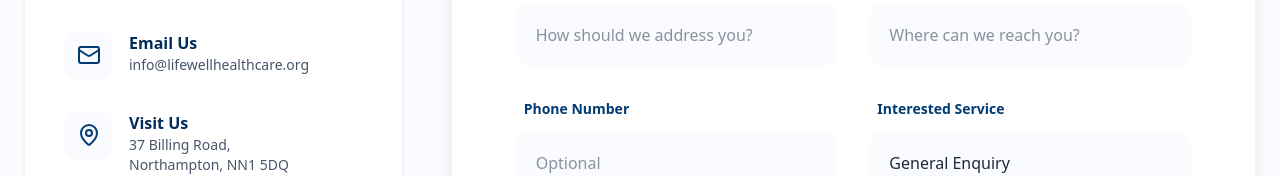
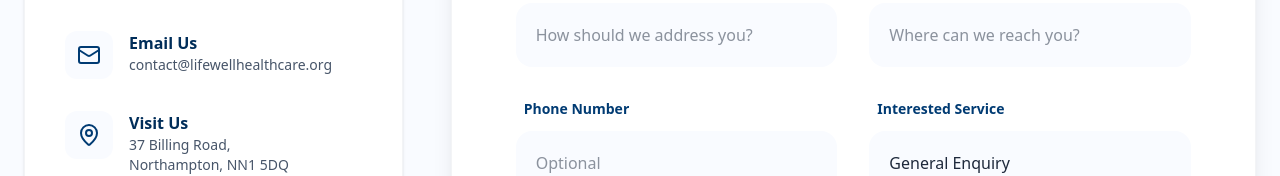
Before and after one commit to osofocarl-web/lifewell-healthcare, a Next.js app: page /contact in a window 1280 px wide. Shown: the part 479-655 px from the top of the page. Built offline with nearby package versions, Linux system fonts and the light colour scheme.

Commit message:
fix: src/app/contact/page.tsx

```diff
--- a/src/app/contact/page.tsx
+++ b/src/app/contact/page.tsx
@@ -38,7 +38,9 @@ export default function ContactPage() {
                   </div>
                   <div>
                     <h5 className="font-bold text-brand-blue-dark">Email Us</h5>
-                    <p className="text-text-muted text-sm">info@lifewellhealthcare.org</p>
+                    <p className="text-text-muted text-sm">
+                      <a href="mailto:contact@lifewellhealthcare.org" className="hover:text-brand-gold transition-premium font-medium">contact@lifewellhealthcare.org</a>
+                    </p>
                   </div>
                 </div>
                 <div className="flex gap-4">
```
